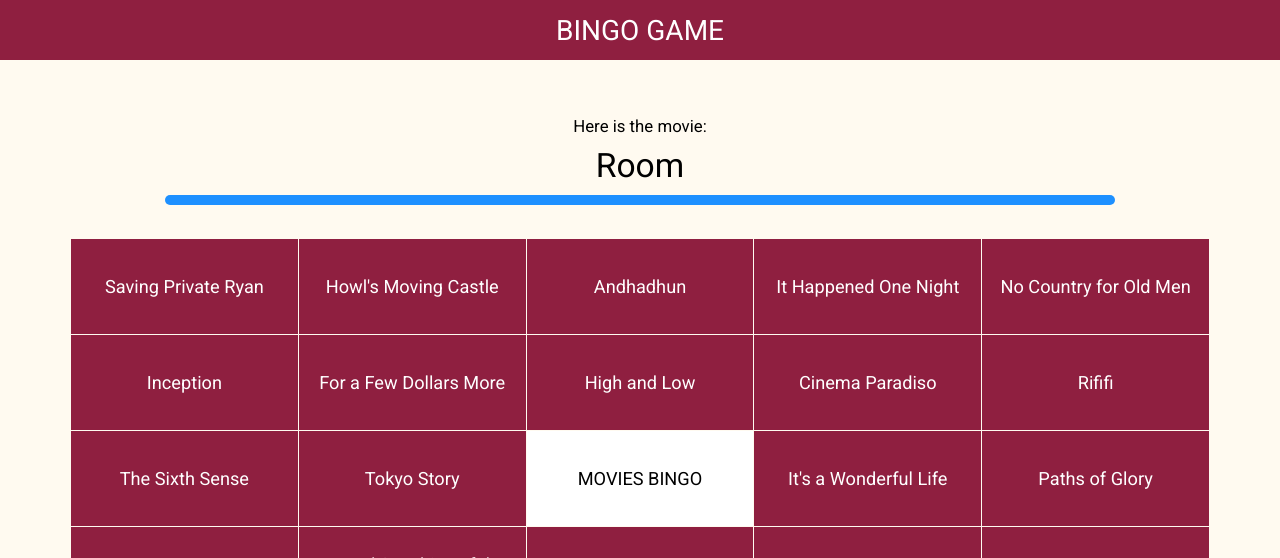
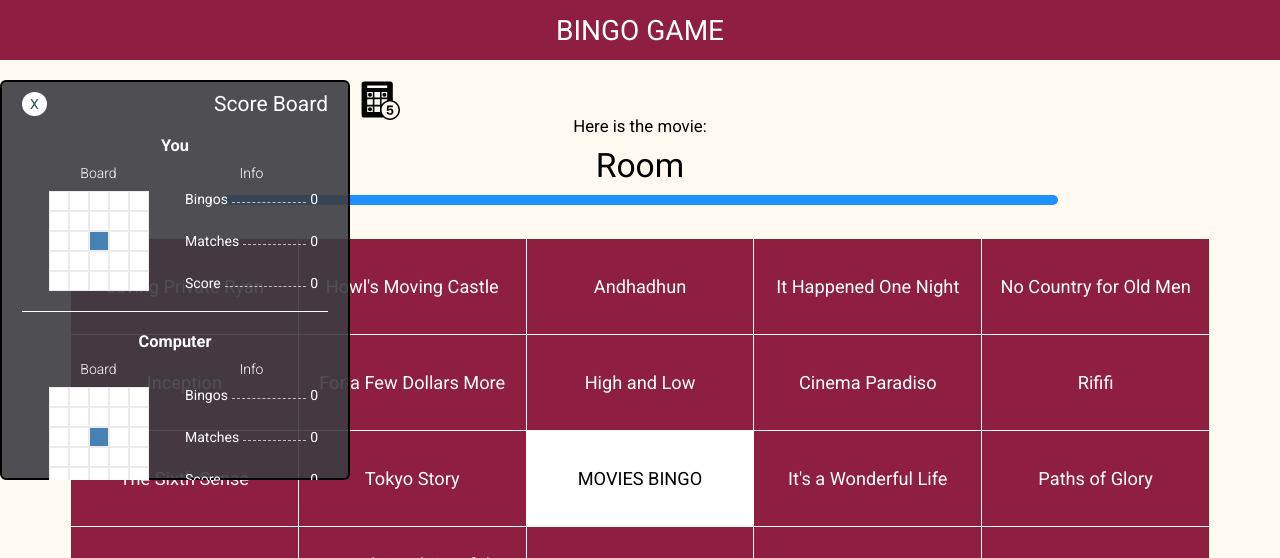
Before and after one commit to severhasan/bingo-game, a Next.js app: page /single-player in a window 1280 px wide. Shown: the top 558 px of the page. Built offline with nearby package versions, Linux system fonts and the light colour scheme; no server answers.

Commit message:
add scoreboard

```diff
--- a/public/css/main.css
+++ b/public/css/main.css
@@ -64,6 +64,9 @@ p {
 }
 .w-100 {
     width: 100%;
+}
+.h-100 {
+    height: 100%;
 }
 .input.plain {
     margin: 0;
@@ -406,6 +409,9 @@ h2.room-title {
     display: flex;
     flex-direction: column;
 }
+.align-center {
+    align-items: center;
+}
 .flex-column-center {
     display: flex;
     flex-direction: column;
@@ -444,6 +450,9 @@ h2.room-title {
 }
 .text-500 {
     font-weight: 500;
+}
+.text-center {
+    text-align: center;
 }
 .bold {
     font-weight: 600;
--- /dev/null
+++ b/src/components/ComputerCard/ComputerCard.module.css
@@ -0,0 +1,18 @@
+.Container {
+    display: grid;
+    grid-template-columns: 1fr 1fr 1fr 1fr 1fr;
+    height: 100%;
+    width: 100px;
+}
+.Cell {
+    height: 20px;
+    width: 100%;
+    background-color: white;
+    border: 1px solid rgb(235, 235, 235);
+}
+.Cell.Selected {
+    background-color: var(--main-red);
+}
+.Cell.Selected.FreeBingo {
+    background-color: steelblue;
+}
--- /dev/null
+++ b/src/components/ComputerCard/ComputerCard.tsx
@@ -0,0 +1,17 @@
+import classes from './ComputerCard.module.css';
+const ComputerCard = ({ matchIndices }: {matchIndices: number[]}) => {
+
+    return (
+        <div className={classes.ComputerCard}>
+            <div className={classes.Container}>
+                {
+                    Array.from(new Array(25).keys()).map(idx => (
+                        <div key={`card_cell_${idx}`} className={[classes.Cell, idx === 12 ? classes.FreeBingo : '', matchIndices.includes(idx) ? classes.Selected : ''].join(' ')}></div>
+                    ))
+                }
+            </div>
+        </div>
+    )
+};
+
+export default ComputerCard;
--- a/src/constants/index.ts
+++ b/src/constants/index.ts
@@ -15,6 +15,12 @@ export const DEFAULT_GAME_SETTINGS: GameSettings = {
     scoring: false,
     maxRounds: 250
 }
+// since game is played 5x5, don't want to bother with the algorithm where the grid size might be different
+// these are the indices of items on the card
+const possibleColumnBingos = [[0, 5, 10, 15, 20], [1, 6, 11, 16, 21], [2, 7, 12, 17, 22], [3, 8, 13, 18, 23], [4, 9, 14, 19, 24]];
+const possibleRowBingos = [[0, 1, 2, 3, 4], [5, 6, 7, 8, 9], [10, 11, 12, 13, 14], [15, 16, 17, 18, 19], [20, 21, 22, 23, 24]];
+const possibleDiogonalBingos = [[4, 8, 12, 16, 20], [0, 6, 12, 18, 24]];
+export const POSSIBLE_BINGO_SCENARIOS = [...possibleColumnBingos, ...possibleRowBingos, ...possibleDiogonalBingos];
 
 // received from imdb.com, top 100
 export const MOVIES = [
--- a/src/containers/Game/Game.tsx
+++ b/src/containers/Game/Game.tsx
@@ -4,6 +4,7 @@ import StatusBar from '../../components/StatusBar/StatusBar';
 import socket from '../../utils/Socket'
 import { useRouter } from 'next/router'
 import Bingo from '../../utils/Bingo';
+import ScoreBoard from '../ScoreBoard/ScoreBoard';
 
 
 import { FREE_BINGO_TEXT, SOCKET_EVENTS, COUNTDOWN_TIMEOUT } from '../../constants';
@@ -11,8 +12,8 @@ import { CSSProperties, useEffect, useState } from 'react';
 
 const MAX_ROUNDS = 48;
 const COUNTDOWN_TIME = 20000;
-const COMPUTER_COUNTDOWN_TIME = 5000;
-const DRAW_ITEM_TIME = 3000;
+const COMPUTER_COUNTDOWN_TIME = 4000;
+const DRAW_ITEM_TIME = 1500;
 
 const styles: CSSProperties = {
     position: 'fixed',
@@ -54,10 +55,12 @@ const Game = ({ gameMode = 'single_player', playerCount = 1 }: GameComponentProp
     const reset = () => {
         setStatus('game_starting');
         setMatches([FREE_BINGO_TEXT]);
-        clearTimeout(countDown);
+        setWinner('');
+        setComputerMatches([FREE_BINGO_TEXT])
         setBingoCount(0);
         setCurrentItem('');
         setRemainingRounds(MAX_ROUNDS);
+        clearTimeout(countDown);
 
         // write the better resetting logic.
         if (gameMode === 'multiplayer') {
@@ -88,7 +91,7 @@ const Game = ({ gameMode = 'single_player', playerCount = 1 }: GameComponentProp
                 } else {
                     setStatus('computer_picked_item');
                 }
-            }, COUNTDOWN_TIME / 2 > 5 ? 5000 : COUNTDOWN_TIME / 2);
+            }, COUNTDOWN_TIME / 2 > COMPUTER_COUNTDOWN_TIME ? COMPUTER_COUNTDOWN_TIME : COUNTDOWN_TIME / 2);
             setCountDown(cd)
         }
         setRemainingRounds(remainingRounds - 1);
@@ -143,7 +146,7 @@ const Game = ({ gameMode = 'single_player', playerCount = 1 }: GameComponentProp
         }
         if (gameMode === 'single_player') {
             // proceed('game_starting');
-            switch(status) {
+            switch (status) {
                 case 'game_starting':
                     // generate new game and set states
                     const { computerCard, playerCard, stack } = Bingo.generateNewGame();
@@ -297,8 +300,27 @@ const Game = ({ gameMode = 'single_player', playerCount = 1 }: GameComponentProp
         });
     }
 
+    const generateScoreBoardPlayerInfo = () => {
+        return [
+            {
+                name: 'You',
+                bingos: Bingo.getBingos(playerCard, matches),
+                matches: matches.map(match => playerCard.indexOf(match)),
+            }
+            ,
+            {
+                name: 'Computer',
+                bingos: Bingo.getBingos(computerCard, computerMatches),
+                matches: computerMatches.map(match => computerCard.indexOf(match)),
+            }
+        ];
+    }
+
 
     return (
+        <>
+            { gameMode === 'single_player' && <ScoreBoard players={generateScoreBoardPlayerInfo()} /> }
+
             <div className='game-screen'>
                 {
                     gameMode === 'demo' ?
@@ -336,6 +358,7 @@ const Game = ({ gameMode = 'single_player', playerCount = 1 }: GameComponentProp
                         </>
                 }
             </div>
+        </>
     )
 }
 
--- /dev/null
+++ b/src/containers/ScoreBoard/ScoreBoard.module.css
@@ -0,0 +1,102 @@
+.ScoreBoard {
+    position: absolute;
+    left: 0px;
+    top: 10vh;
+    min-height: 400px;
+    height: 50vh;
+    padding-right: 40px;
+    color: white;
+    width: 400px;
+    z-index: 9;
+    overflow-y: auto;
+    transition: all 300ms ease-out;
+}
+.ScoreBoard.Close {
+    left: -360px;
+}
+
+.Container {
+    padding: 10px 20px;
+    height: 100%;
+    width: 350px;
+    position: relative;
+    background-color: rgba(60, 60, 66, .9);
+    border: 2px solid black;
+    border-radius: 6px;
+}
+.Container h2 {
+    margin: 0;
+}
+.ScoreBoard .OpenButton {
+    position: absolute;
+    right: 0;
+    top: 0;
+    cursor: pointer;
+}
+.ScoreBoard .OpenButton img {
+    height: 40px;
+}
+.ScoreBoard .CloseButton {
+    cursor: pointer;
+    display: inline-block;
+    background-color: white;
+    padding: 4px 8px;
+    color: darkslategray;
+    border-radius: 50%;
+}
+.ScoreBoard .CloseButton:hover {
+    background-color: rgb(211, 57, 57);
+    color: white;
+}
+
+.Col, .Col2 {
+    padding: 0 10px;
+    width: 50%;
+    display: flex;
+    flex-direction: column;
+}
+.Col h4, .Col2 h4 {
+    margin: 10px 0;
+    font-weight: 300;
+}
+.Col {
+    align-items: center;
+    text-align: center;
+
+}
+.Col2 {
+    text-align: left;
+}
+.Col2 p {
+    margin: 0;
+}
+.PlayerCard {
+    padding: 20px 0;
+    border-bottom: 1px solid white;
+}
+.PlayerCard h3 {
+    margin: 0;
+}
+
+.ReferenceDots {
+    margin: 0 4px !important;
+    margin-bottom: 4px !important;
+    width: 100%;
+    border-bottom: 1px dashed silver;
+}
+
+@media screen and (max-width: 720px) {
+    .ScoreBoard {
+        height: 90vh;
+        width: 100%;
+    }
+    .ScoreBoard .Container {
+        width: 100%;
+    }
+    .ScoreBoard .OpenButton {
+        right: 0px;
+    }
+    .ScoreBoard.Close {
+        left: calc(-100% + 40px);
+    }
+}
--- /dev/null
+++ b/src/containers/ScoreBoard/ScoreBoard.tsx
@@ -0,0 +1,48 @@
+import { useState } from 'react';
+import ComputerCard from '../../components/ComputerCard/ComputerCard';
+import classes from './ScoreBoard.module.css';
+
+const ScoreBoard = ({players}: ScoreBoardProps) => {
+    const [open, setOpen] = useState(true);
+
+    return (
+        <div className={[classes.ScoreBoard, open ? classes.Open : classes.Close].join(' ')}>
+            {/* <div className={classes.OpenAction}> */}
+                <div onClick={() => setOpen(true)} className={classes.OpenButton}><img src='/static/scoreboard.svg' alt='scoreboard image' /></div>
+            {/* </div> */}
+            <div className={classes.Container}>
+                <div className='flex space-between'>
+                    <div onClick={() => setOpen(false)} className={classes.CloseButton}>X</div>
+                    <h2>Score Board</h2>
+                </div>
+                <div className='flex-column'>
+                    {
+                        players.map((player, index) => (
+                            <div key={'player_score_card_' + index} className={classes.PlayerCard}>
+                                <div className='text-center'>
+                                    <h3>{player.name}</h3>
+                                </div>
+                                <div className='flex space-between'>
+                                    <div className={classes.Col}>
+                                        <h4 className='text-center'>Board</h4>
+                                        <ComputerCard matchIndices={player.matches} />
+                                    </div>
+                                    <div className={classes.Col2}>
+                                        <h4 className='text-center'>Info</h4>
+                                        <div className='flex-column space-between h-100'>
+                                            <div className='flex'><p>Bingos</p><p className={classes.ReferenceDots}></p><p>{player.bingos}</p></div>
+                                            <div className='flex'><p>Matches</p><p className={classes.ReferenceDots}></p><p>{player.matches.length - 1}</p></div>
+                                            <div className='flex'><p>Score</p><p className={classes.ReferenceDots}></p><p>{player.score ?? player.matches.length - 1}</p></div>
+                                        </div>
+                                    </div>
+                                </div>
+                            </div>
+                        ))
+                    }
+                </div>
+            </div>
+        </div>
+    )
+}
+
+export default ScoreBoard;
--- a/src/utils/Bingo.ts
+++ b/src/utils/Bingo.ts
@@ -1,4 +1,4 @@
-import { MOVIES, FREE_BINGO_TEXT } from '../constants';
+import { MOVIES, FREE_BINGO_TEXT, POSSIBLE_BINGO_SCENARIOS } from '../constants';
 
 export default class Bingo {
     static generateNewGame() {
@@ -24,6 +24,20 @@ export default class Bingo {
         return { newStack, randomItem };
     }
 
+
+    /** takes player card and item matches, looks for matching indices and calculates the bingo count */
+    static getBingos(card: string[], matches: string[]) {
+        let bingos = 0;
+        const indices = matches.map(match => card.indexOf(match));
+        for (const scenario of POSSIBLE_BINGO_SCENARIOS) {
+            const matchingIndices = indices.filter(i => scenario.includes(i));
+            if (scenario.length === matchingIndices.length) {
+                bingos++;
+            }
+        }
+        return bingos;
+    }
+
     /** shuffle the items in the stack - thank you stackoverflow */
     static shuffle(arr: string[]) {
         let currentIndex = arr.length, temporaryValue: string, randomIndex: number;
```
Also changed, not shown: src/api/socket/index.ts (+3 -8 lines), src/models/app.d.ts (+13 -0 lines), public/static/scoreboard.svg (added). Lines whose indentation alone changed are shown as unchanged.
